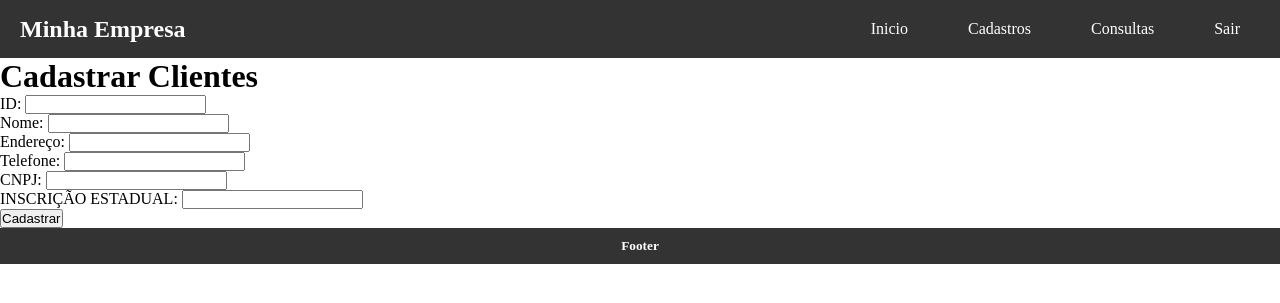
After one commit to CViery/Sistema-gest-o, a Flask app: template app/templates/cadastrar_cliente.html in a window 1280 px wide. The commit adds this page. Shown: the top 303 px of the page. Run offline with Flask 3, Linux system fonts and the light colour scheme; the template is opened without the code that fills it, so the values that code supplies are empty.

Commit message:
rotas-cliente-funcionario-corrigir

```diff
--- a/app/routes.py
+++ b/app/routes.py
@@ -1,5 +1,5 @@
 from app import app
-from flask import render_template, redirect, session, request
+from flask import Flask, render_template, request, redirect, session
 from services import login, cadastros
 import requests
 from requests.structures import CaseInsensitiveDict
@@ -76,9 +76,43 @@ def cadastrar_forncedor():
 
          return redirect('/cadastros/fornecedores')
 
-    @app.route('/cadastrar_funcionario', methods=['POST', 'GET'])
-    def cadastrar_forncedor():
-        if request.method == 'POST':
+
+
+
+from flask import render_template, request, redirect, session
+from app import app
+
+@app.route('/cadastros/funcionarios')
+def tela_cadastro_funcionario():
+    if 'user' in session:
+        return render_template('cadastrar_funcionario.html')
+    else:
+        return redirect('/')
+
+@app.route('/cadastrar_funcionario', methods=['POST'])
+def cadastrar_funcionario():
+    if request.method == 'POST':
+        # Aqui você deve processar os dados do formulário
+        data = request.form.to_dict()
+        # Exemplo de processamento dos dados (você precisa adaptar conforme sua lógica)
+        # Após salvar, redirecione para a página de listagem de funcionários
+        return redirect('/cadastros/funcionarios')
+
+
+
+
+
+
+@app.route('/cadastros/clientes')
+def tela_cadastro_fornecedor():
+    if 'user' in session:
+        return render_template('cadastrar_cliente.html')
+    else:
+        return redirect('/')
+
+@app.route('/cadastrar_cliente', methods=['POST', 'GET'])
+def cadastrar_forncedor():
+    if request.method == 'POST':
          data = request.form.to_dict()
 
-         return redirect('/cadastros/funcionario')
+         return redirect('/cadastros/clientes')
--- /dev/null
+++ b/app/templates/cadastrar_cliente.html
@@ -0,0 +1,39 @@
+{% extends 'base.html' %}
+{% block title %}
+<title>Cadastrar Clientes</title>
+{% endblock %}
+
+{% block main %}
+<main>
+    <h1>Cadastrar Clientes</h1>
+
+    <div class="form-group">
+        <label for="id">ID:</label>
+        <input type="text" id="id" name="id" required>
+    </div>
+    <div class="form-group">
+        <label for="id">Nome:</label>
+        <input type="text" id="id" name="id" required>
+    </div>
+    <div class="form-group">
+        <label for="id">Endereço:</label>
+        <input type="text" id="id" name="id" required>
+    </div>
+    <div class="form-group">
+        <label for="id">Telefone:</label>
+        <input type="text" id="id" name="id" required>
+    </div>
+    <div class="form-group">
+        <label for="id">CNPJ:</label>
+        <input type="text" id="id" name="id" required>
+    </div>
+    <div class="form-group">
+        <label for="id">INSCRIÇÃO ESTADUAL:</label>
+        <input type="text" id="id" name="id" required>
+    </div>
+    <div class="form-group full-width">
+        <button type="submit" class="submit-button">Cadastrar</button>
+    </div>
+</main>
+
+{% endblock %}
--- a/app/templates/cadastros.html
+++ b/app/templates/cadastros.html
@@ -8,9 +8,9 @@
 <main>
     <a href="/cadastros/produtos"><button class='option'>produtos</button></a>
     <button class='option'>categoria#</button>
-    <button class='option'>clientes</button>
+    <a href="/cadastros/clientes"><button class='option'>cliente/button></a>
     <a href="/cadastros/fornecedores"><button class='option'>fornecedor</button></a>
-    <button class='option'>funcionarios#</button>
+    <a href="/cadastros/funcionario"><button class='option'>Funcionarios</button></a>
 </main>
 
 {% endblock %}
```
Also changed, not shown: app/templates/cadastrar_funcionario.html (+10 -11 lines).
